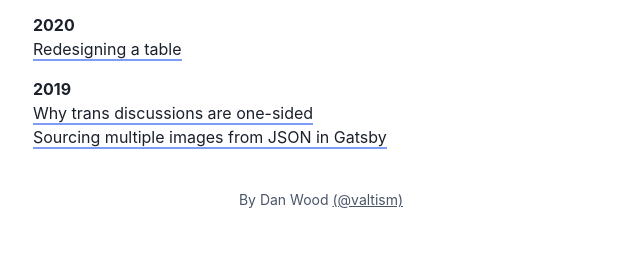
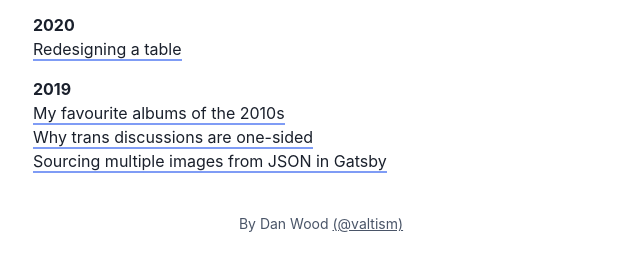
Before and after one commit to valtism/valtism.github.io, a website: page index.html in a window 1280 px wide. Shown: the part 89-360 px from the top of the page, without its empty margins (319-959 px from the left). Drawn offline with Linux system fonts and the light colour scheme.

Commit message:
Add a link to my albums of the decade

```diff
--- a/index.html
+++ b/index.html
@@ -37,6 +37,13 @@
       <div>
         <a
           class="border-b-2 border-indigo-400"
+          href="http://best-of-decade.netlify.com"
+          >My favourite albums of the 2010s</a
+        >
+      </div>
+      <div>
+        <a
+          class="border-b-2 border-indigo-400"
           href="src/why-trans-discussions-are-one-sided.html"
           >Why trans discussions are one-sided</a
         >
```
